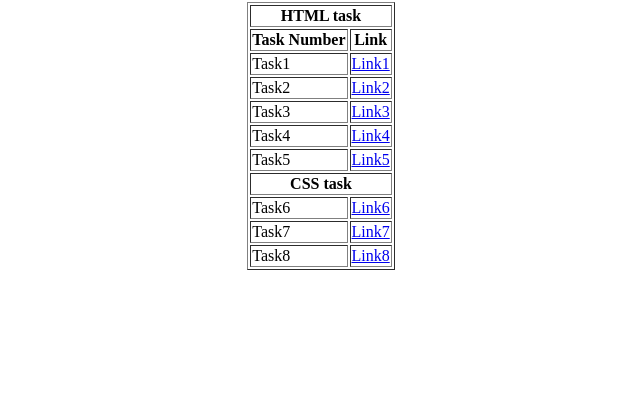
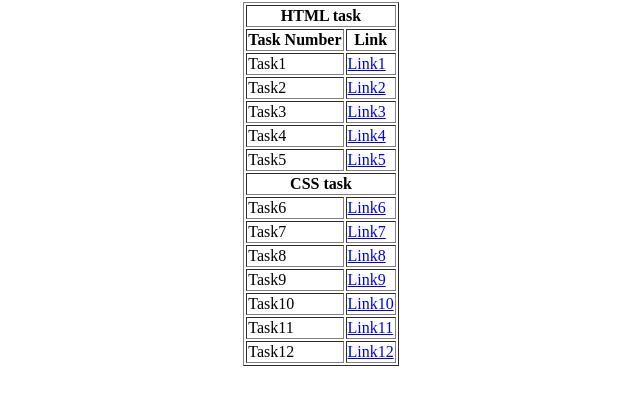
Before and after one commit to ArujAnand/Etnus-Mern, a plain HTML site: page index.html in a window 1280 px wide. Shown: the part 78-482 px from the top of the page, without its empty margins (319-959 px from the left). Drawn offline with Linux system fonts and the light colour scheme.

Commit message:
updated indexes and href

```diff
--- a/index.html
+++ b/index.html
@@ -52,6 +52,22 @@
                 <td>Task8</td>
                 <td><a href="task8.html">Link8</a></td>
             </tr>
+            <tr>
+                <td>Task9</td>
+                <td><a href="task9.html">Link9</a></td>
+            </tr>
+            <tr>
+                <td>Task10</td>
+                <td><a href="task10.html">Link10</a></td>
+            </tr>
+            <tr>
+                <td>Task11</td>
+                <td><a href="task11.html">Link11</a></td>
+            </tr>
+            <tr>
+                <td>Task12</td>
+                <td><a href="task12.html">Link12</a></td>
+            </tr>
         </table>
     </center>
 </body>
```
